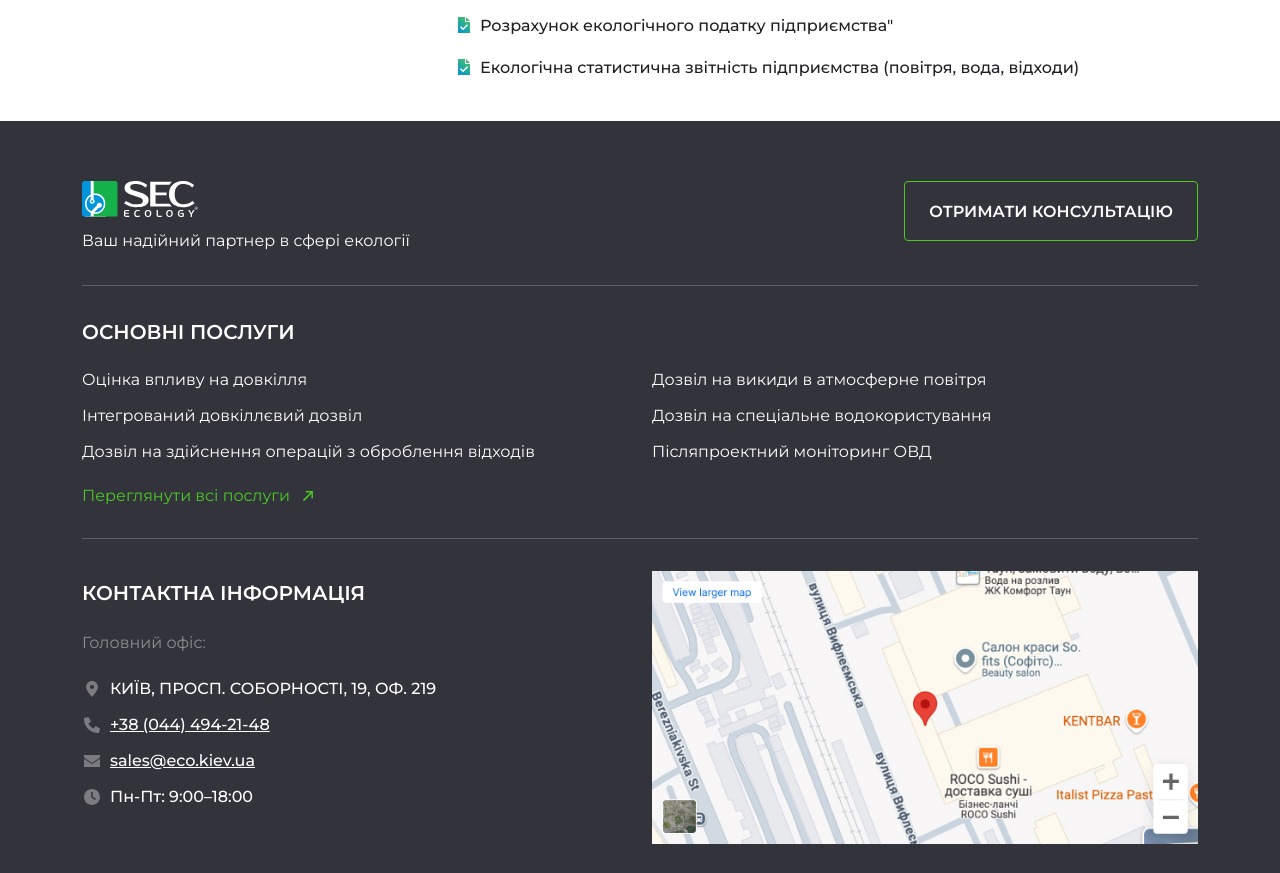
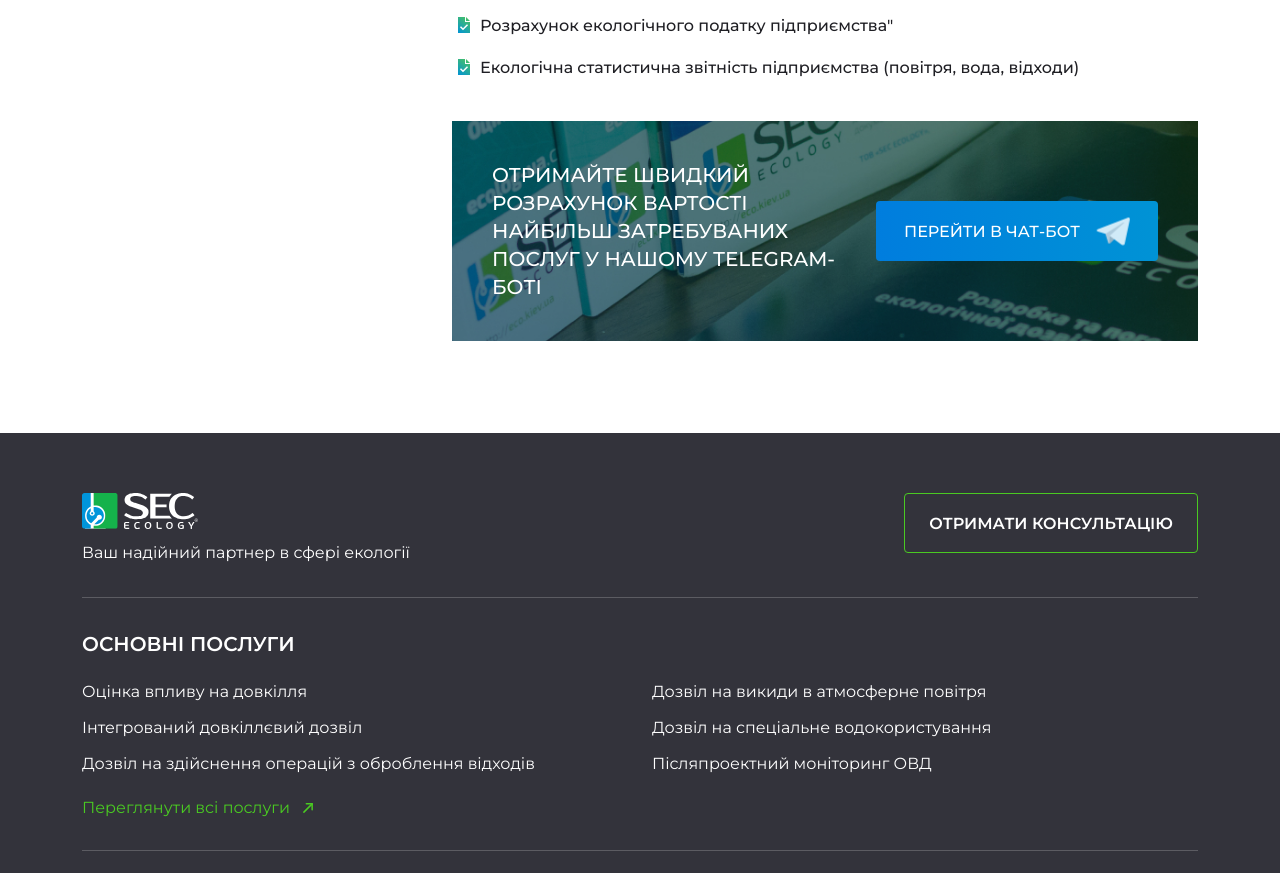
Before and after one commit to dmondma/SEC-ECO, a plain HTML site: page service.html in a window 1280 px wide. Shown: the part 3623-4496 px from the top of the page. Drawn offline with nearby package versions, Linux system fonts and the light colour scheme.

Commit message:
telegram serv

```diff
--- a/css/service.scss
+++ b/css/service.scss
@@ -861,6 +861,20 @@ h3, .h3 {
             display: none;
         }
     }
+
+    .fast-telegram {
+        padding: 40px;
+
+        .fast-telegram-in {
+            gap: 24px;
+        }
+
+        .fast-telegram-tit {
+            font-size: 20px;
+            line-height: 28px;
+            font-weight: 500;
+        }
+    }
 }
 .one-serv-main {
     padding-bottom: 40px;
--- a/service.html
+++ b/service.html
@@ -406,6 +406,51 @@
                     </ul>
                   </div>
                   <!-- / one pert -->
+
+
+                  <!-- telegram -->
+                  <div class="fast-telegram">
+                    <!-- <img
+                      src="./images/telegram-bg.jpg"
+                      class="rellax"
+                      data-rellax-speed="5"
+                      alt=""
+                    /> -->
+                    <div class="fast-telegram-in">
+                      <div class="fast-telegram-tit">
+                        Отримайте швидкий розрахунок вартості найбільш затребуваних
+                        послуг у нашому Теlegram-боті
+                      </div>
+                      <div class="fast-telegram-bt">
+                        <a class="teleg-bt" href="#">
+                          <span>перейти в чат-бот</span>
+                          <i>
+                            <svg
+                              width="34"
+                              height="28"
+                              viewBox="0 0 34 28"
+                              fill="none"
+                              xmlns="http://www.w3.org/2000/svg"
+                            >
+                              <path
+                                d="M12.5561 26.3034C11.5614 26.3034 11.7305 25.9278 11.3875 24.9808L8.46289 15.3559L30.9755 2"
+                                fill="#D7DBE0"
+                              />
+                              <path
+                                d="M12.5566 26.303C13.3241 26.303 13.6631 25.952 14.0916 25.5355L18.1848 21.5554L13.079 18.4766"
+                                fill="#B4BCC2"
+                              />
+                              <path
+                                d="M13.0781 18.4782L25.4498 27.6186C26.8617 28.3976 27.8804 27.9942 28.2322 26.308L33.2681 2.57693C33.7836 0.509864 32.4801 -0.42799 31.1294 0.185222L1.55857 11.5876C-0.459887 12.3973 -0.447863 13.5234 1.1907 14.0251L8.77923 16.3938L26.3475 5.31016C27.1769 4.80721 27.9382 5.07736 27.3135 5.63199"
+                                fill="white"
+                              />
+                            </svg>
+                          </i>
+                        </a>
+                      </div>
+                    </div>
+                  </div>
+                  <!-- / telegram -->
             </div>
           </div>
         </div>
```
Also changed, not shown: css/service.css.
